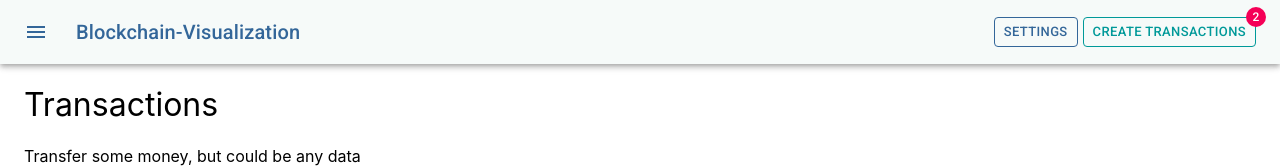
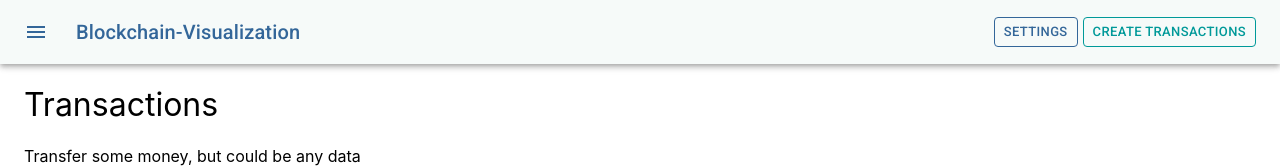
Before and after one commit to AasthaPanta/visualize-blockchain, a React (Create React App) app: page /createtxns in a window 1280 px wide. Shown: the top 168 px of the page. Built offline with nearby package versions, Linux system fonts and the light colour scheme.

Commit message:
notification to indicate pending txns added

```diff
--- a/src/components/Header/Header.js
+++ b/src/components/Header/Header.js
@@ -1,4 +1,4 @@
-import React from 'react';
+import React, { useContext } from 'react';
 import {NavLink} from 'react-router-dom';
 
 // Importing from Material-UI
@@ -13,7 +13,7 @@ import Badge from '@material-ui/core/Badge';
 
 // Importing styles
 import { colors } from '../../assets/styles/ColorPalette';
-
+import {BlockContext} from '../../services/BlockContext';
 
 const useStyles = makeStyles((theme) => ({
   root: {
@@ -37,7 +37,8 @@ const useStyles = makeStyles((theme) => ({
 
 const Header = () => {
   const classes = useStyles();
-
+  const { pendingTxns } =useContext(BlockContext);
+  const numberofpendingtxns = pendingTxns.length;
   return (
     <div className={classes.root}>
       <AppBar position="static" className={classes.header}>
@@ -61,7 +62,7 @@ const Header = () => {
                 vertical: 'top',
                 horizontal: 'right',
               }}
-              badgeContent={2}
+              badgeContent={numberofpendingtxns}
               color="secondary"
             >
               <Button size="small" variant="outlined" color="inherit" style={{marginLeft: 5}}>Create Transactions</Button>
--- a/src/services/BlockContext.js
+++ b/src/services/BlockContext.js
@@ -5,18 +5,24 @@ import BlockchainService from './blockchainService';
 export const BlockContext = React.createContext('No blocks');
 
 // Getting blocks from the blockchain services
-const initialBlocks = new BlockchainService().getBlocks();
-
+const initial = new BlockchainService();
+const Blocks = initial.getBlocks();
+const PendingTxns = initial.getPendingTransactions();
 
 export const BlockProvider = ({children}) => {
-    let [blocks, setBlocks] = useState(initialBlocks)
+    let [blocks, setBlocks] = useState(Blocks)
+    let [pendingTxns, setPendingTxns] = useState(PendingTxns)
 
     const getNewBlocks = (newblocks) => {
         setBlocks(newblocks);
     }
 
+    const getPendingTxns = (txns) => {
+        setPendingTxns(txns)
+    }
+
     return (
-        <BlockContext.Provider value={{blocks, getNewBlocks}}>
+        <BlockContext.Provider value={{blocks, getNewBlocks, pendingTxns, getPendingTxns}}>
             {children}
         </BlockContext.Provider>
     );
--- a/src/views/createTransactionsView/CreateTransactions.js
+++ b/src/views/createTransactionsView/CreateTransactions.js
@@ -25,7 +25,8 @@ const blockchainService = new BlockchainService();
 const walletKey = blockchainService.walletKeys[0];
 
 const CreateTransactions = () => {
-    const {getNewBlocks} = useContext(BlockContext);
+    const {getNewBlocks, pendingTxns, getPendingTxns} = useContext(BlockContext);
+
     // For handling text-inputs
     const [txValues, settxValues] = useState({
         fromAddress: walletKey.publicKey,
@@ -33,8 +34,6 @@ const CreateTransactions = () => {
         amount: ''
     });
 
-    // For checking the state of the pending transactions
-    const [pendingTx, setPendingTx] = useState([]);
     // For opening snackbar on successful transaction creation
     const [open, setOpen] = useState(false);
     const updateValue = e => {
@@ -66,7 +65,8 @@ const CreateTransactions = () => {
             console.log('Pending transactions', pendingtxns);
             if (pendingtxns) {
                 setOpen(true);
-                setPendingTx(pendingtxns);
+                //setPendingTx(pendingtxns);
+                getPendingTxns(pendingtxns);
             }
         } catch (e) {
             alert(e);
@@ -80,7 +80,7 @@ const CreateTransactions = () => {
         console.log(blockchainService.getBlocks());
         const newblocks = blockchainService.getBlocks();
         getNewBlocks(newblocks);
-
+        getPendingTxns(blockchainService.getPendingTransactions());
     }
 
     return(
@@ -161,10 +161,10 @@ const CreateTransactions = () => {
                 </Snackbar>
                 </div>
                 <h1 style={{fontWeight: 400}}>Pending Transactions</h1>
-                {pendingTx.length > 0?
+                {pendingTxns.length > 0?
                     <div>
                         <p>Following are your pending transactions</p>
-                        <TxDetailsTable txndata={pendingTx} />
+                        <TxDetailsTable txndata={pendingTxns} />
                         <Link to="/" style={{textDecoration: 'none'}}>
                             <Button variant="contained" style={{backgroundColor: colors.buttonColor, color: colors.lightText, marginBottom: 20}} onClick={mineTransaction}>
                                 Start Mining
@@ -180,15 +180,3 @@ const CreateTransactions = () => {
 }
 
 export default CreateTransactions;
-
-
-/**
- * const createTransaction = () => {
-        newTx.fromAddress = walletKey.publicKey;
-        // Sign transaction
-        newTx.signTransaction(walletKey.keyObj);
-        // Add the transaction, which will be added in pending transaction
-        blockchainService.addTransaction(newTx);
-
-    }
- */
```
